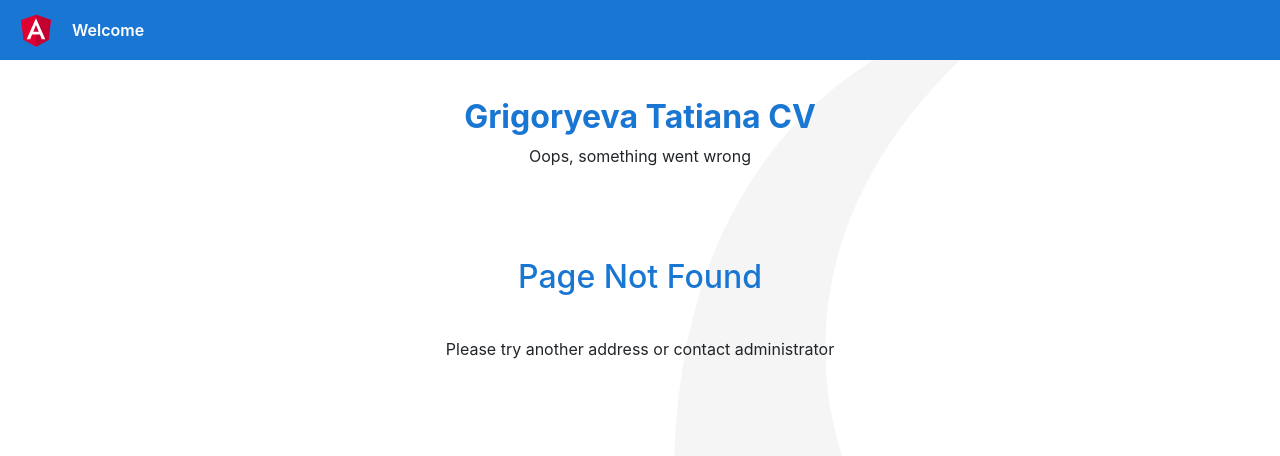
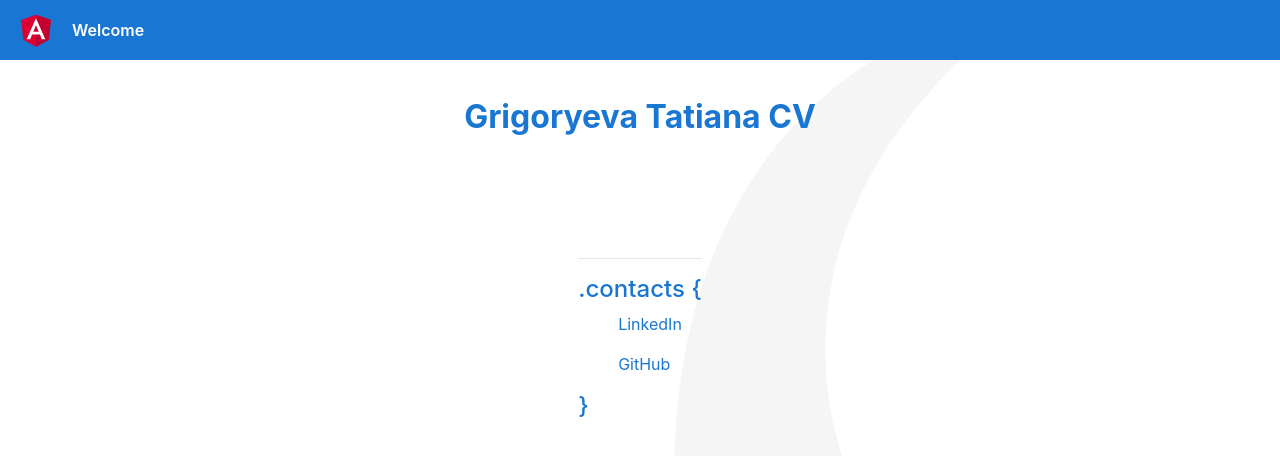
Before and after one commit to ShrinkingUniverse/my-cv-app, an Angular app: page /contacts in a window 1280 px wide. Before the commit this address had no page. Shown: the top 456 px of the page. Built offline with nearby package versions, Linux system fonts and the light colour scheme.

Commit message:
Contacts page added

```diff
--- a/src/app/app.module.ts
+++ b/src/app/app.module.ts
@@ -10,6 +10,7 @@ import { RespocsibilityDescriptionComponent } from './responcibilities-list/resp
 import { routing, RoutingComponent } from './routing/routing.component';
 import { NotFoundComponent } from './shared/not-found/not-found.component';
 import { HomeComponent } from './home/home.component';
+import { ContactsComponent } from './contacts/contacts.component';
 
 
 @NgModule({
@@ -21,7 +22,8 @@ import { HomeComponent } from './home/home.component';
     RespocsibilityDescriptionComponent,
     RoutingComponent,
     NotFoundComponent,
-    HomeComponent
+    HomeComponent,
+    ContactsComponent
   ],
   imports: [
     BrowserModule,
--- /dev/null
+++ b/src/app/contacts/contact.model.ts
@@ -0,0 +1,9 @@
+export class Contact {
+  public name: string;
+  public urlAddress: string;
+
+  constructor(name: string, urlAddress: string) {
+    this.name = name;
+    this.urlAddress = urlAddress;
+  }
+}
--- /dev/null
+++ b/src/app/contacts/contacts.component.html
@@ -0,0 +1,24 @@
+<style>
+  .highlited-header {
+    color: #1976d2;
+  }
+</style>
+
+<div class="content">
+  <form>
+    <div class="row h2 card-container">
+      <span>
+        {{title}}
+      </span>
+    </div>
+
+    <hr />
+    <p class="margin-from-left h4 highlited-header">.contacts &#123;</p>
+    <ul class="margin-from-left" *ngFor="let link of myLinks">
+      <li>
+        <a href="{{ link.urlAddress }}">{{ link.name }}</a>
+      </li>
+    </ul>
+    <p class="margin-from-left h4 highlited-header">&#125;</p>
+  </form>
+</div>
--- /dev/null
+++ b/src/app/contacts/contacts.component.ts
@@ -0,0 +1,22 @@
+import { Component, OnInit } from '@angular/core';
+import { Contact } from './contact.model';
+
+@Component({
+  selector: 'app-contacts',
+  templateUrl: './contacts.component.html',
+  styleUrls: ['./contacts.component.css']
+})
+export class ContactsComponent implements OnInit {
+  title: "You can contact me via this links"
+
+  myLinks: Contact[] =[
+    new Contact( "LinkedIn", "https://www.linkedin.com/in/tatiana-grigoryeva-a25263235"),
+    new Contact( "GitHub", "https://github.com/ShrinkingUniverse")
+  ]
+
+  constructor() { }
+
+  ngOnInit(): void {
+  }
+
+}
--- a/src/app/routing/routing.component.ts
+++ b/src/app/routing/routing.component.ts
@@ -1,5 +1,6 @@
 import { Component, OnInit } from '@angular/core';
 import { RouterModule, Routes } from "@angular/router";
+import { ContactsComponent } from '../contacts/contacts.component';
 import { HomeComponent } from '../home/home.component';
 import { ResponsibilitiesComponent } from "../responsibilities/responsibilities.component";
 import { NotFoundComponent } from '../shared/not-found/not-found.component';
@@ -23,6 +24,7 @@ export class RoutingComponent implements OnInit {
 const routes: Routes = [
   { path: "", component: HomeComponent },
   { path: "responsibilities", component: ResponsibilitiesComponent },
+  { path: "contacts", component: ContactsComponent},
   { path: "**", component: NotFoundComponent }
 ]
 
```
Also changed, not shown: src/app/contacts/contacts.component.css (added).
